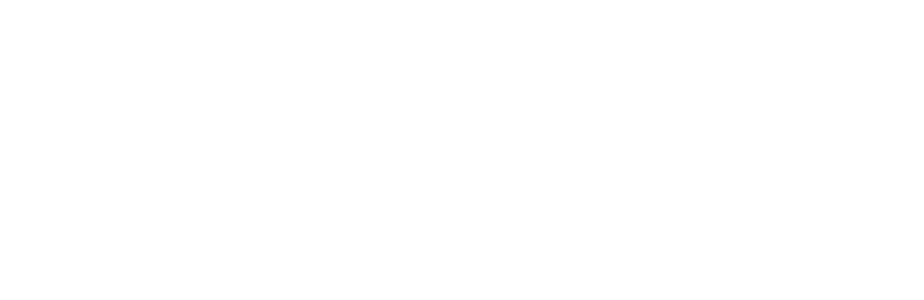
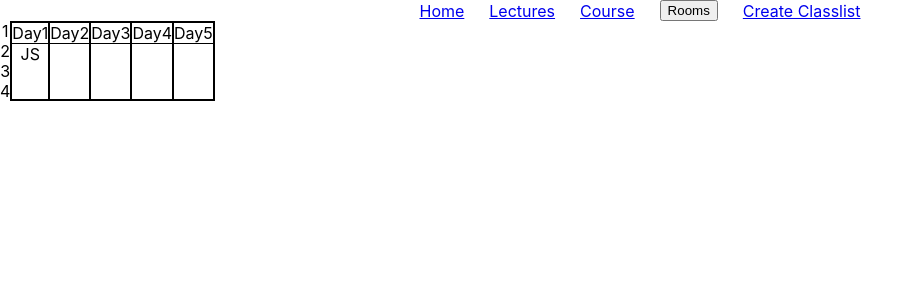
Before and after one commit to RafaelAfrikyan/Education-management, a React (Create React App) app: page /home/home/1 in a window 1280 px wide. Before the commit this address had no page. Shown: the top 300 px of the page, without its empty margins (0-924 px from the left). Built offline with nearby package versions, Linux system fonts and the light colour scheme.

Commit message:
feat(state): add state

```diff
--- a/src/App.css
+++ b/src/App.css
@@ -7,3 +7,47 @@
   align-items: center;
   gap: 25px;
 }
+.roomModal {
+  width: 25%;
+  min-height: 60px;
+  margin-left: 365px;
+  display: none;
+  position: absolute;
+  z-index: 99;
+}
+.roomActiveModal {
+  width: 20%;
+  min-height: 60px;
+  margin-left: 535px;
+  position: absolute;
+  z-index: 99;
+}
+
+.roomNumber {
+  background-color: rgb(240, 240, 240);
+  height: 25px;
+  margin: 5px;
+  cursor: pointer;
+}
+.roomNumber:hover {
+  background-color: rgb(104, 104, 104);
+}
+
+.container {
+  display: flex;
+}
+
+.table-wrap {
+  display: flex;
+  border: 1px solid black;
+}
+
+.table {
+  display: flex;
+  flex-direction: column;
+  border: 1px solid black;
+}
+
+.day {
+  border-bottom: 1px solid black;
+}
--- a/src/App.js
+++ b/src/App.js
@@ -1,12 +1,14 @@
 import "./App.css";
 import { Routes, Route } from "react-router-dom";
-import Layout from "./Components/Layout";
-import Login from "./Components/Login";
-import Home from "./Components/Home";
-import Lectures from "./Components/Lectures";
-import Hall from "./Components/Hall";
-import Course from "./Components/Course";
-import CreateClasslist from "./Components/CreateClasslist";
+import Layout from "./Components/Layout.jsx";
+import Login from "./Components/Login.jsx";
+import Home from "./Components/Home.jsx";
+import Lectures from "./Components/Lectures.jsx";
+
+import Course from "./Components/Course.jsx";
+import CreateClasslist from "./Components/CreateClasslist.jsx";
+import Room from "./Components/Hall.jsx";
+import RoomsTimetable from "./Components/RoomsTimetable.js";
 
 function App() {
   return (
@@ -17,7 +19,8 @@
         <Route path="/home" element={<Layout />}>
           <Route index element={<Home />} />
           <Route path="lectures" element={<Lectures />} />
-          <Route path="hall" element={<Hall />} />
+          <Route path="home/:roomId" element={<RoomsTimetable/>} />
+
           <Route path="course" element={<Course />} />
           <Route path="create" element={<CreateClasslist />} />
         </Route>
--- /dev/null
+++ b/src/Components/DrowTable.js
@@ -0,0 +1,32 @@
+import React from "react";
+
+function DrowTable({ room }) {
+  return (
+    <div className="container">
+      <div>
+        <div>1</div>
+        <div>2</div>
+        <div>3</div>
+        <div>4</div>
+      </div>
+      <div className="table-wrap">
+        {Object.keys(room).map((day, i) => {
+          return (
+            <div className="table">
+              <div className="day">Day{day}</div>
+              {Object.keys(room[day]).map((hour, i) => {
+                return (
+                  <div>
+                    <div>{room[day][hour]}</div>
+                  </div>
+                );
+              })}
+            </div>
+          );
+        })}
+      </div>
+    </div>
+  );
+}
+
+export default DrowTable;
--- a/src/Components/Hall.jsx
+++ b/src/Components/Hall.jsx
@@ -1,7 +1,47 @@
-import React from 'react'
+import * as React from "react";
+import Accordion from "@mui/material/Accordion";
+import AccordionSummary from "@mui/material/AccordionSummary";
+import AccordionDetails from "@mui/material/AccordionDetails";
+import Typography from "@mui/material/Typography";
+import ExpandMoreIcon from "@mui/icons-material/ExpandMore";
+import { ACA } from "../state/data";
+import { createRooms } from "../state/state";
+import { useRef } from "react";
+import { Link } from "react-router-dom";
 
-export default function Hall() {
+export default function Room({ roomRef, isActive }) {
+  let roomSize = createRooms(ACA);
+
   return (
-    <div>This is Hall page</div>
-  )
+    <div ref={roomRef} className={isActive ? "roomActiveModal" : "roomModal"}>
+      {Object.keys(roomSize).map((size, i) => {
+        return (
+          <Accordion>
+            <AccordionSummary
+              expandIcon={<ExpandMoreIcon />}
+              aria-controls="panel2a-content"
+              id="panel2a-header"
+            >
+              <Typography>{`Room Size ${size}`}</Typography>
+            </AccordionSummary>
+            <AccordionDetails>
+              {Object.keys(roomSize[size]).map((number) => {
+
+                return (
+                  <Typography>
+                    <Link to={`home/${number}`}>
+                      {" "}
+                      <div className="roomNumber">
+                        {`Number ${number}`}{" "}
+                      </div>{" "}
+                    </Link>
+                  </Typography>
+                );
+              })}
+            </AccordionDetails>
+          </Accordion>
+        );
+      })}
+    </div>
+  );
 }
--- a/src/Components/Lectures.jsx
+++ b/src/Components/Lectures.jsx
@@ -2,6 +2,7 @@
 
 export default function Lectures() {
   return (
-    <div>This is Lectures page</div>
+    <div>
+    </div>
   )
 }
--- a/src/Components/Navbar.jsx
+++ b/src/Components/Navbar.jsx
@@ -1,14 +1,28 @@
-import React from "react";
+import React, { useEffect } from "react";
 import { Link } from "react-router-dom";
+import { ACA } from "../state/data";
+import { createRooms } from "../state/state";
+import Room from "./Hall";
+import { useRef, useState } from "react";
 
 export default function Navbar() {
+  const roomRef = useRef(null);
+  const [isActive, setIsActive] = useState(false);
+
+  const openModal = () => {
+    setIsActive(!isActive);
+  };
+
   return (
-    <div className="Navbar">
-      <Link to="/home">Home</Link>
-      <Link to="lectures">Lectures</Link>
-      <Link to="course">Course</Link>
-      <Link to="hall">Study hall</Link>
-      <Link to="create">Create Classlist</Link>
+    <div className="navbarWrap">
+      <div className="Navbar">
+        <Link to="/home">Home</Link>
+        <Link to="lectures">Lectures</Link>
+        <Link to="course">Course</Link>
+        <button onClick={openModal}>Rooms</button>
+        <Link to="create">Create Classlist</Link>
+      </div>
+      <Room isActive={isActive} roomRef={roomRef} />
     </div>
   );
 }
--- /dev/null
+++ b/src/Components/RoomsTimetable.js
@@ -0,0 +1,22 @@
+/* eslint-disable */
+
+import React from "react";
+import { useParams } from "react-router-dom";
+import { rooms } from "../state/state.js";
+import DrowTable from "./DrowTable.js";
+
+function RoomsTimetable() {
+  const { roomId } = useParams();
+  return (
+    <>
+      {Object.keys(rooms).map((size, i) =>
+        Object.keys(rooms[size]).map((room, i) => (
+
+          room == roomId && <DrowTable room={rooms[size][room]} />
+        ))
+      )}
+    </>
+  );
+}
+
+export default RoomsTimetable;
--- a/src/index.js
+++ b/src/index.js
@@ -1,8 +1,8 @@
 import React from "react";
 import ReactDOM from "react-dom/client";
 import "./index.css";
-import App from "./App";
-import reportWebVitals from "./reportWebVitals";
+import App from "./App.js";
+import reportWebVitals from "./reportWebVitals.js";
 import { BrowserRouter } from "react-router-dom";
 
 const root = ReactDOM.createRoot(document.getElementById("root"));
--- a/src/state/state.js
+++ b/src/state/state.js
@@ -34,6 +34,7 @@
   });
   return obj;
 }
+// console.log(createFaculties(ACA)['Frontend Bootcamp'], 'student')
 const faculties = createFaculties(ACA);
 function createLecturers(university) {
   //....
@@ -59,16 +60,16 @@
 
   return lecturersObject;
 }
-const lecturers = createLecturers(ACA);
+export const lecturers = createLecturers(ACA);
 
-function createRooms(university) {
+export function createRooms(university) {
   let rooms = {};
   Object.keys(university.rooms).forEach((size) => {
     rooms[size] = {};
     university.rooms[size].forEach((num) => {
       rooms[size][num] = {
         1: {
-          1: null,
+          1: 'JS',
           2: null,
           3: null,
           4: null,
@@ -82,7 +83,7 @@
   });
   return rooms;
 }
-const rooms = createRooms(ACA);
+export const rooms = createRooms(ACA);
 
 function gago(faculties, lecturers, rooms) {
   Object.keys(faculties).forEach((faculty) => {
@@ -127,7 +128,7 @@
   });
 }
 gago(faculties, lecturers, rooms);
-console.log(faculties["Frontend Bootcamp"]);
+// console.log(faculties["Frontend Bootcamp"]);
 
 // {
 //   'Frontend Bootcamp': {
```
Also changed, not shown: package.json (+9 -1 lines), .eslintrc.json, 1 other file (tests, documents, lock files or other folders).
